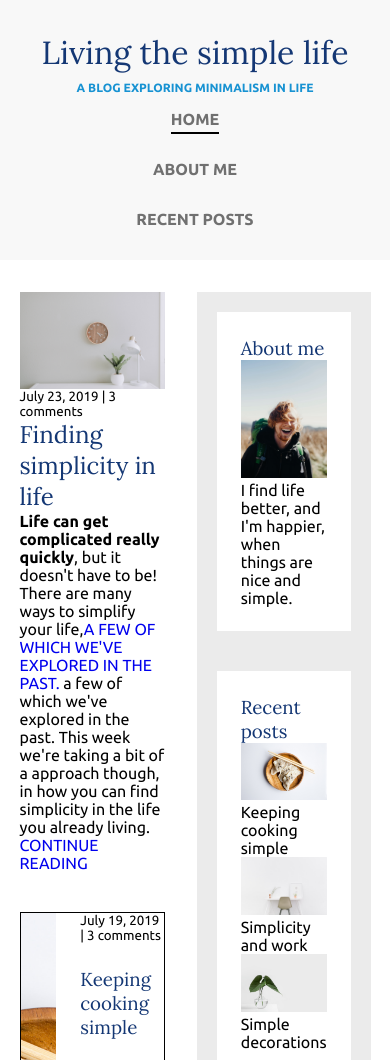
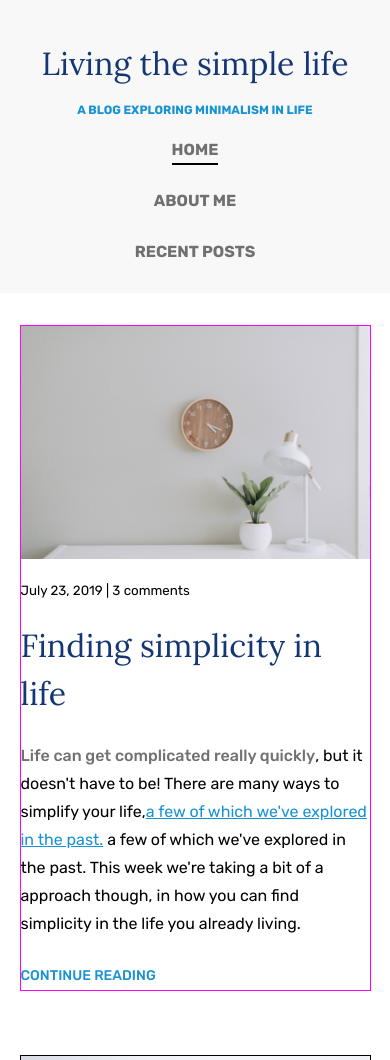
Before and after one commit to vivekbhatt07/Living-the-Simple-Life, a plain HTML site: page index.html in a window 390 px wide. Shown: the top 1060 px of the page. Drawn offline with Linux system fonts and the light colour scheme.

Commit message:
layout styled & responsive

```diff
--- a/index.html
+++ b/index.html
@@ -42,7 +42,7 @@
               a bit of a approach though, in how you can find simplicity in the
               life you already living.
             </p>
-            <a href="#">CONTINUE READING</a>
+            <a href="#" class="continue-link">CONTINUE READING</a>
           </article>
           <div class="subArticle-container">
             <article class="main-subArticle">
@@ -58,7 +58,7 @@
                   to be healthy, you have to eat healthy. One of the easiest
                   ways to do that is to keep your cooking nice and simple.
                 </p>
-                <a href="#">Continue reading</a>
+                <a href="#" class="continue-link">Continue reading</a>
               </div>
             </article>
             <article class="main-subArticle">
@@ -74,7 +74,7 @@
                   burnout. By keeping your work life as simple as possible, it
                   will help balance everything out.
                 </p>
-                <a href="#">Continue reading</a>
+                <a href="#" class="continue-link">Continue reading</a>
               </div>
             </article>
             <article class="main-subArticle">
@@ -92,16 +92,16 @@
                   draw the eye where you want it to and make things pop like
                   never before.
                 </p>
-                <a href="#">Continue reading</a>
+                <a href="#" class="continue-link">Continue reading</a>
               </div>
             </article>
           </div>
         </section>
         <section class="main-section side-section">
           <div class="border-container">
-            <article class="main-article">
-              <h3>About me</h3>
-              <div>
+            <h3>About me</h3>
+            <article class="main-side-article">
+              <div class="main-side-article-img">
                 <img src="./Assets/Images/Tracking.jpg" alt="Tracking" />
               </div>
               <p>
@@ -112,27 +112,31 @@
           </div>
           <div class="border-container">
             <h3>Recent posts</h3>
-            <article class="main-article">
+            <article class="main-side-article">
               <div>
                 <img src="./Assets/Images/Food.jpg" alt="Tracking" />
               </div>
-              <p>Keeping cooking simple</p>
+              <h4>Keeping cooking simple</h4>
             </article>
-            <article class="main-article">
+            <article class="main-side-article">
               <div>
                 <img src="./Assets/Images/Work.jpg" alt="Tracking" />
               </div>
-              <p>Simplicity and work</p>
+              <h4>Simplicity and work</h4>
             </article>
-            <article class="main-article">
+            <article class="main-side-article">
               <div>
                 <img src="./Assets/Images/GreenLeaf.jpg" alt="Tracking" />
               </div>
-              <p>Simple decorations</p>
+              <h4>Simple decorations</h4>
             </article>
           </div>
         </section>
       </div>
     </main>
+    <footer>
+      <p>Living the Simple Life</p>
+      <span>Copyright 2019</span>
+    </footer>
   </body>
 </html>
--- a/styles.css
+++ b/styles.css
@@ -1,14 +1,14 @@
 @import url("https://fonts.googleapis.com/css2?family=Lora:ital,wght@0,400;0,500;0,600;0,700;1,400;1,500;1,600;1,700&display=swap");
-@import url("https://fonts.googleapis.com/css2?family=Ubuntu:ital,wght@0,400;0,500;0,700;1,400;1,500;1,700&display=swap");
+@import url("https://fonts.googleapis.com/css2?family=Rubik:ital,wght@0,400;0,500;0,600;0,700;0,800;0,900;1,400;1,500;1,600;1,700;1,800;1,900&display=swap");
 
 :root {
   --primary-font: "Lora", serif;
-  --secondary-font: "Ubuntu", sans-serif;
+  --secondary-font: "Rubik", sans-serif;
   --bg-color: #f8f8f8;
   --head-color: #143774;
   --subhead-color: #1792d2;
   --link-color: #707070;
-  --ubuntu-bold: 700;
+  --rubik-bold: 700;
   --lora-regular: 400;
 }
 
@@ -26,25 +26,50 @@ body {
 
 h1,
 h2,
-h3 {
+h3,
+h4 {
   font-family: var(--primary-font);
   color: var(--head-color);
   font-weight: var(--lora-regular);
 }
 
 h1 {
-  font-weight: var(--lora-regular);
+  font-size: 48px;
+  line-height: 64px;
+}
+
+h2 {
+  font-size: 32px;
+  line-height: 48px;
+}
+
+h3 {
+  font-size: 20px;
+  line-height: 30px;
 }
 
 a {
   text-decoration: none;
-  text-transform: uppercase;
 }
 
 img {
   width: 100%;
   height: 100%;
   object-fit: cover;
+}
+
+p {
+  font-size: 16px;
+  line-height: 28px;
+  font-weight: 400;
+}
+
+.continue-link {
+  color: #1792d2;
+  text-transform: uppercase;
+  font-size: 14px;
+  line-height: 28px;
+  font-weight: 500;
 }
 
 /* Header: */
@@ -71,7 +96,6 @@ img {
 .logo {
   display: flex;
   flex-direction: column;
-  gap: 0.5rem;
 }
 
 .logo-head {
@@ -82,7 +106,7 @@ img {
   font-size: 0.75rem;
   color: var(--subhead-color);
   text-transform: uppercase;
-  font-weight: var(--ubuntu-bold);
+  font-weight: var(--rubik-bold);
 }
 
 .nav-list {
@@ -91,13 +115,10 @@ img {
   list-style: none;
 }
 
-/* .nav-list-item {
-} */
-
 .nav-list-item a {
   color: var(--link-color);
   text-transform: uppercase;
-  font-weight: var(--ubuntu-bold);
+  font-weight: var(--rubik-bold);
   font-size: 1rem;
   padding: 0.25em 0; /* (16px) X (0.25em) === (4px)*/
 }
@@ -126,31 +147,92 @@ img {
   gap: 2em;
 }
 
-.main-article {
+.main-section {
   display: flex;
   flex-direction: column;
+  gap: 1.5em;
+}
+
+.primary-section {
+  flex-basis: 70%;
+}
+
+.side-section {
+  flex-basis: 30%;
+}
+
+.primary-section,
+.side-section {
+  flex-basis: 1;
+  flex-shrink: 1;
 }
 
 .border-container {
   border: 20px solid #ebebeb;
   padding: 1.5em; /* (16px) X (1.5em) === (24px)*/
+  display: flex;
+  flex-direction: column;
+  gap: 1em;
 }
 
-.primary-section {
-  flex-basis: 80%;
-  flex-grow: 1;
-  flex-shrink: 1;
-}
-
-.side-section {
-  flex-basis: 30%;
-  flex-grow: 1;
-  flex-shrink: 1;
-}
 .subArticle-container {
   display: flex;
   flex-direction: column;
 }
+
+/* MAIN ARTICLE: */
+.main-article {
+  display: flex;
+  flex-direction: column;
+  gap: 1.5em;
+  border: 1px solid magenta;
+}
+
+.main-article p strong {
+  color: #717171;
+  font-weight: 500;
+}
+
+.main-article p a {
+  color: #1792d2;
+  text-decoration: underline;
+}
+
+/* MAIN SIDE ARTICLE: */
+.main-side-article {
+  display: flex;
+  flex-direction: column;
+  gap: 1em;
+}
+
+/* .main-side-article-img {
+  flex-basis: 50%;
+  flex-grow: 1;
+  flex-shrink: 1;
+} */
+
+.main-side-article p {
+  color: #143774;
+  font-size: 12px;
+  line-height: 20px;
+}
+
+.border-container h3 {
+  font-size: 16px;
+  line-height: 28px;
+  text-transform: uppercase;
+  font-family: var(--secondary-font);
+  font-weight: var(--rubik-bold);
+  text-align: center;
+}
+
+.main-side-article h4 {
+  font-size: 14px;
+  line-height: 28px;
+  text-align: center;
+}
+
+/**/
 
 /* SUB ARTICLE: */
 .subArticle-container {
@@ -168,20 +250,41 @@ img {
 
 .subArticle-img {
   flex-basis: 30%;
-  flex-grow: 1;
-  flex-shrink: 1;
 }
 
 .subArticle-text {
   flex-basis: 70%;
-  flex-grow: 1;
-  flex-shrink: 1;
   display: flex;
   flex-direction: column;
   gap: 1.5em;
 }
 
+.subArticle-img,
+.subArticle-text {
+  flex-grow: 1;
+  flex-shrink: 1;
+}
+
 /*  */
+
+/* FOOTER: */
+
+footer {
+  display: flex;
+  flex-direction: column;
+  align-items: center;
+  background-color: #143774;
+  padding: 1.5em 0;
+}
+
+footer p {
+  color: #fff;
+}
+
+footer span {
+  color: #fff;
+  opacity: 0.8;
+}
 
 @media (max-width: 675px) {
   .header-container {
@@ -196,4 +299,14 @@ img {
     flex-direction: column;
     align-items: center;
   }
+
+  /* MAIN: */
+
+  .main-container {
+    flex-direction: column;
+  }
+
+  .main-subArticle {
+    flex-direction: column;
+  }
 }
```
